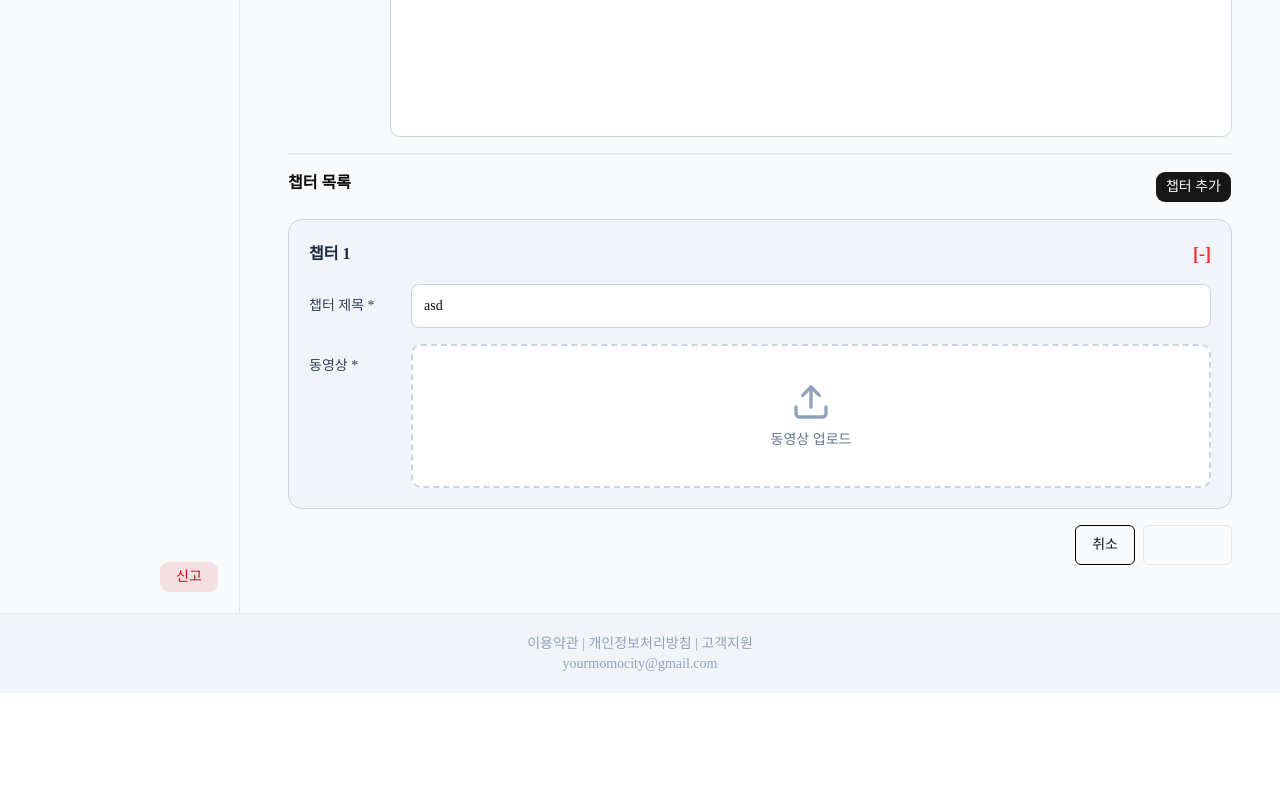
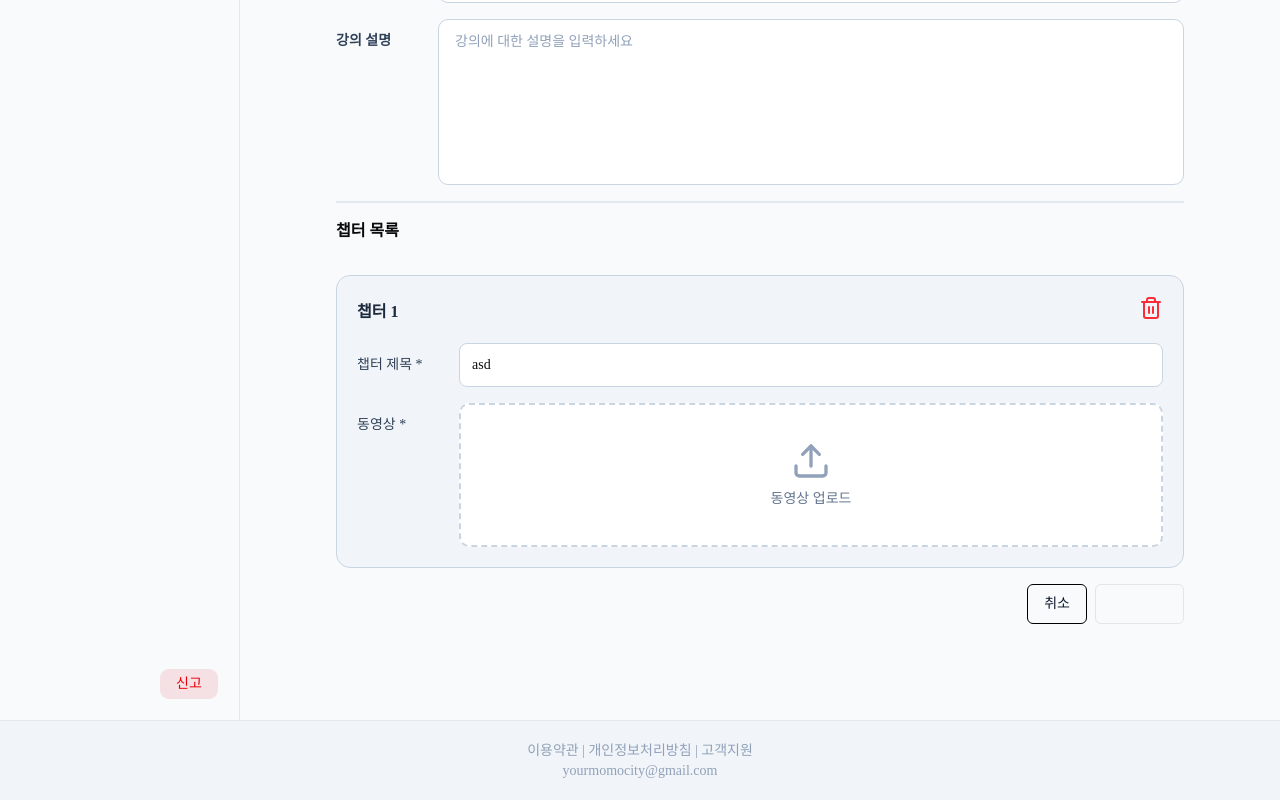
Before and after one commit to MoMoFighters/FRONT-Fighters, a Next.js app: page /teacher/lectures/create in a window 1280 px wide. Shown: the part 497-1297 px from the top of the page. Before the commit the page ends 1190 px from the top, so only its background shows below. Built offline with nearby package versions, Linux system fonts and the light colour scheme.

Commit message:
[FEAT] 카카오,구글 api 연결 세팅 완료

```diff
--- /dev/null
+++ b/src/app/(guest)/oauth/google/callback/page.tsx
@@ -0,0 +1,5 @@
+export default function KakaoOAuthCallback() {
+    return (
+        <div>Loading...</div>
+    );
+}
--- /dev/null
+++ b/src/app/(guest)/oauth/kakao/callback/page.tsx
@@ -0,0 +1,5 @@
+export default function KakaoOAuthCallback() {
+    return (
+        <div>Loading...</div>
+    );
+}
--- a/src/app/globals.css
+++ b/src/app/globals.css
@@ -190,5 +190,5 @@
 }
 
 .fc-daygrid-day-frame {
-  height: 91px;
+  height: 95px;
 }
--- a/src/app/teacher/lectures/create/page.tsx
+++ b/src/app/teacher/lectures/create/page.tsx
@@ -4,7 +4,7 @@ import Link from "next/link";
 
 export default function TeacherLectureRegistPage() {
     return (
-        <div>
+        <div className="p-12">
             <div className="flex flex-row">
                 <Link href='/teacher/lectures'>
                     <ArrowLeft />
--- a/src/features/auth/LoginForm.tsx
+++ b/src/features/auth/LoginForm.tsx
@@ -4,9 +4,22 @@ import { Button } from "@/components/ui/button";
 import Image from "next/image";
 import kakao from '@/app/assets/img/kakao.svg'
 import google from '@/app/assets/img/google.svg'
-import { useState } from "react";
+import { useEffect, useState } from "react";
+import Link from "next/link";
+import { GOOGLE_AUTH_LINK } from "@/lib/auth/authAPI";
 
 export default function LoginForm() {
+    const googleAuthLink = GOOGLE_AUTH_LINK;
+
+    const kakaoClientId = process.env.NEXT_PUBLIC_KAKAO_CLIENT_ID;
+    const kakaoRedirectUri = process.env.NEXT_PUBLIC_KAKAO_REDIRECT_URI;
+    const kakaoAuthLink = ``
+    // const handleKakaoLogin = () => {
+    //     Kakao.Auth.authorize({
+    //         redirectUri: "http://localhost:3000/oauth/callback/kakao"
+    //     });
+    // };
+
     const [isTeacher, setIsTeacher] = useState(false)
     const nothingInFieldError = '';
 
@@ -14,6 +27,11 @@ export default function LoginForm() {
     const rightBgColor = isTeacher ? "bg-slate-400" : "bg-slate-200"
     const leftTextColor = isTeacher ? "text-slate-900" : "text-slate-50"
     const rightTextColor = isTeacher ? "text-slate-50" : "text-slate-900"
+
+    useEffect(() => {
+        // 수영님한테 받아서 연결
+        // Kakao.init(...)
+    }, [])
 
     return (
         <div className="flex flex-col gap-4">
@@ -61,13 +79,19 @@ export default function LoginForm() {
             {!isTeacher && (
                 <>
                     <hr className="border-0.5 border-slate-300" />
-                    <div className="bg-yellow-300 text-slate-900 font-bold text-center py-2 cursor-pointer flex items-center justify-center gap-1.5">
+                    <div
+                        className="bg-yellow-300 border border-yellow-300 text-slate-900 font-bold text-center py-2 cursor-pointer flex items-center justify-center gap-1.5 rounded-none h-10"
+                    // onClick={handleKakaoLogin}
+                    >
                         <Image src={kakao} width={20} height={20} alt="카카오 아이콘" priority />
                         <p>카카오톡으로 계속하기</p>
                     </div>
-                    <div className="border border-slate-700 text-slate-700 font-bold text-center py-2 cursor-pointer flex items-center justify-center gap-1.5">
-                        <Image src={google} width={20} height={20} alt="구글 아이콘" priority />
-                        <p>구글로 계속하기</p>
+                    <div
+                        className="border border-slate-700 bg-slate-50 text-slate-700 font-bold text-center py-2 cursor-pointer flex items-center justify-center h-10 rounded-none">
+                        <Link href={googleAuthLink} className="flex flex-row gap-1.5">
+                            <Image src={google} width={20} height={20} alt="구글 아이콘" priority />
+                            <p>구글로 계속하기</p>
+                        </Link>
                     </div>
                 </>
             )}
--- a/src/features/lecture/teacher/LectureForm.tsx
+++ b/src/features/lecture/teacher/LectureForm.tsx
@@ -6,9 +6,19 @@ import LectureFormChapterItem from "./LectureFormChapterItem";
 import Image from "next/image";
 import upload from '@/app/assets/img/fileUpload.svg'
 import Link from "next/link";
+import { useRouter } from "next/navigation";
 
 type LectureFormProps = {
-    mode: 'create' | 'edit'
+    mode: 'create' | 'edit';
+    lectureId?: number;
+}
+
+interface LectureInfo {
+    id: number;
+    title: string;
+    description: string;
+    thumbnail_url: string;
+    category?: 'health' | 'study' | 'cook' | 'beauty' | 'art';
 }
 
 type Chapter = {
@@ -18,10 +28,23 @@ type Chapter = {
     video: string;
 }
 
-export default function LectureForm({ mode }: LectureFormProps) {
+export default function LectureForm({ mode, lectureId }: LectureFormProps) {
+
+    const router = useRouter();
+
+    /**
+     * mode==='edit'일때 useEffect로 처리할 것들
+     * 1. lectureId 기반 lectureInfo 담기
+     * 2. lectureId 기반 챕터 정보 받아와서 chapters에 담기
+     * 3. setPreview()로 미리보기 이미지 담아두기
+     */
+
+
+
 
     // 수정일때 data-fetching 받아와서 넣어두기
     const [chapters, setChapters] = useState<Chapter[]>([
+        // lectureId 로 데이터 받기
         {
             id: 1,
             index: 1,
@@ -29,6 +52,14 @@ export default function LectureForm({ mode }: LectureFormProps) {
             video: ''
         }
     ]);
+
+    // 수정일때 data-fetching받아와서 넣어두기
+    const [lectureInfo, setLectureInfo] = useState({
+        id: 0,
+        title: '',
+        description: '',
+        thumbnail_url: ''
+    } as LectureInfo)
 
     // 챕터 추가
     const addChapterItem = () => {
@@ -55,7 +86,8 @@ export default function LectureForm({ mode }: LectureFormProps) {
         setChapters(reordered);
     };
 
-    const [preview, setPreview] = useState<string | null>(null);
+    // 이미지 미리보기
+    const [preview, setPreview] = useState<string | null>(lectureInfo.thumbnail_url || "");
 
     const handleChange = (e: React.ChangeEvent<HTMLInputElement>) => {
         const file = e.target.files?.[0];
@@ -147,6 +179,7 @@ export default function LectureForm({ mode }: LectureFormProps) {
                                 <Button
                                     type='button'
                                     onClick={addChapterItem}
+                                    className="h-10 px-4 bg-mauve-500 hover:bg-mauve-600 rounded-sm cursor-pointer"
                                 >
                                     챕터 추가
                                 </Button>
@@ -164,13 +197,14 @@ export default function LectureForm({ mode }: LectureFormProps) {
                     ))}
                     <div className="flex flex-row gap-2">
                         <div className="flex-1"></div>
-                        <Button className="h-10 rounded-sm border border-black bg-slate-50 px-4 text-slate-900 cursor-pointer">
-                            <Link href="/teacher/lectures">
-                                취소
-                            </Link>
+                        <Button
+                            className="h-10 rounded-sm border border-black bg-slate-50 px-4 text-slate-900 cursor-pointer hover:bg-slate-200"
+                            onClick={() => router.back()}
+                        >
+                            취소
                         </Button>
 
-                        <Button className="h-10 rounded-sm border border-mauve-500 bg-mauve-500 px-4 text-slate-50 cursor-pointer">
+                        <Button className="h-10 rounded-sm border border-mauve-500 bg-mauve-500 px-4 text-slate-50 cursor-pointer hover:bg-mauve-600 hover:border-mauve-600">
                             {mode === 'create' ? "강의 등록" : "강의 수정"}
                         </Button>
                     </div>
--- a/src/features/lecture/teacher/LectureFormChapterItem.tsx
+++ b/src/features/lecture/teacher/LectureFormChapterItem.tsx
@@ -5,6 +5,7 @@ import { useState } from "react";
 
 import { Button } from "@/components/ui/button";
 import upload from "@/app/assets/img/fileUpload.svg";
+import { Trash2 } from "lucide-react";
 
 type Chapter = {
     id: number;
@@ -54,9 +55,9 @@ export default function LectureFormChapterItem({
                         <button
                             type="button"
                             onClick={() => onDelete(index)}
-                            className="text-lg font-bold text-red-500 hover:text-red-700"
+                            className="text-lg font-bold text-red-500 hover:text-red-700 cursor-pointer"
                         >
-                            [-]
+                            <Trash2 />
                         </button>
                     )}
                 </div>
--- /dev/null
+++ b/src/lib/auth/authAPI.ts
@@ -0,0 +1,6 @@
+export const GOOGLE_AUTH_LINK =
+    `https://accounts.google.com/o/oauth2/v2/auth` +
+    `?client_id=${process.env.NEXT_PUBLIC_GOOGLE_CLIENT_ID}` +
+    `&redirect_uri=${process.env.NEXT_PUBLIC_GOOGLE_REDIRECT_URI}` +
+    `&response_type=code` +
+    `&scope=email profile`
```
